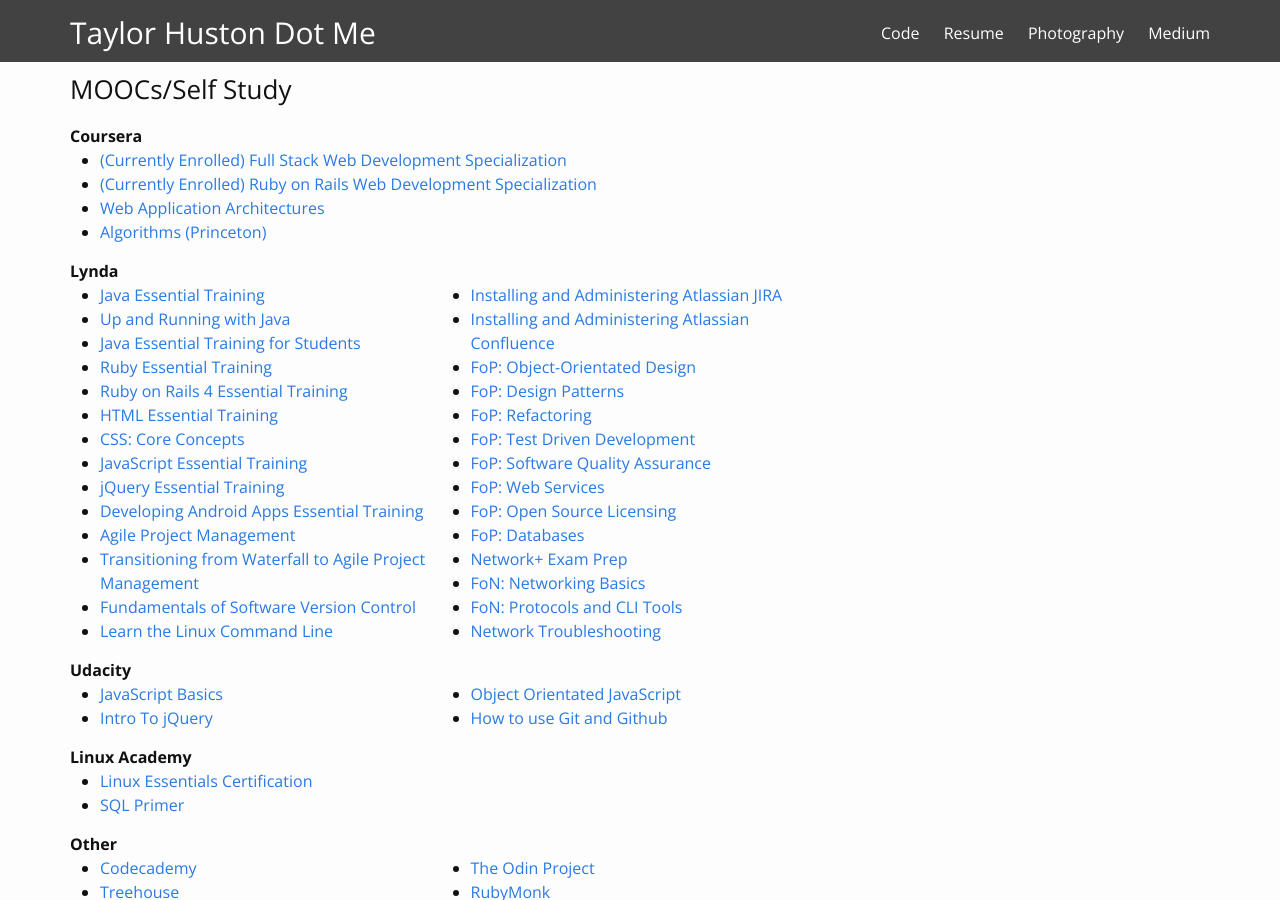
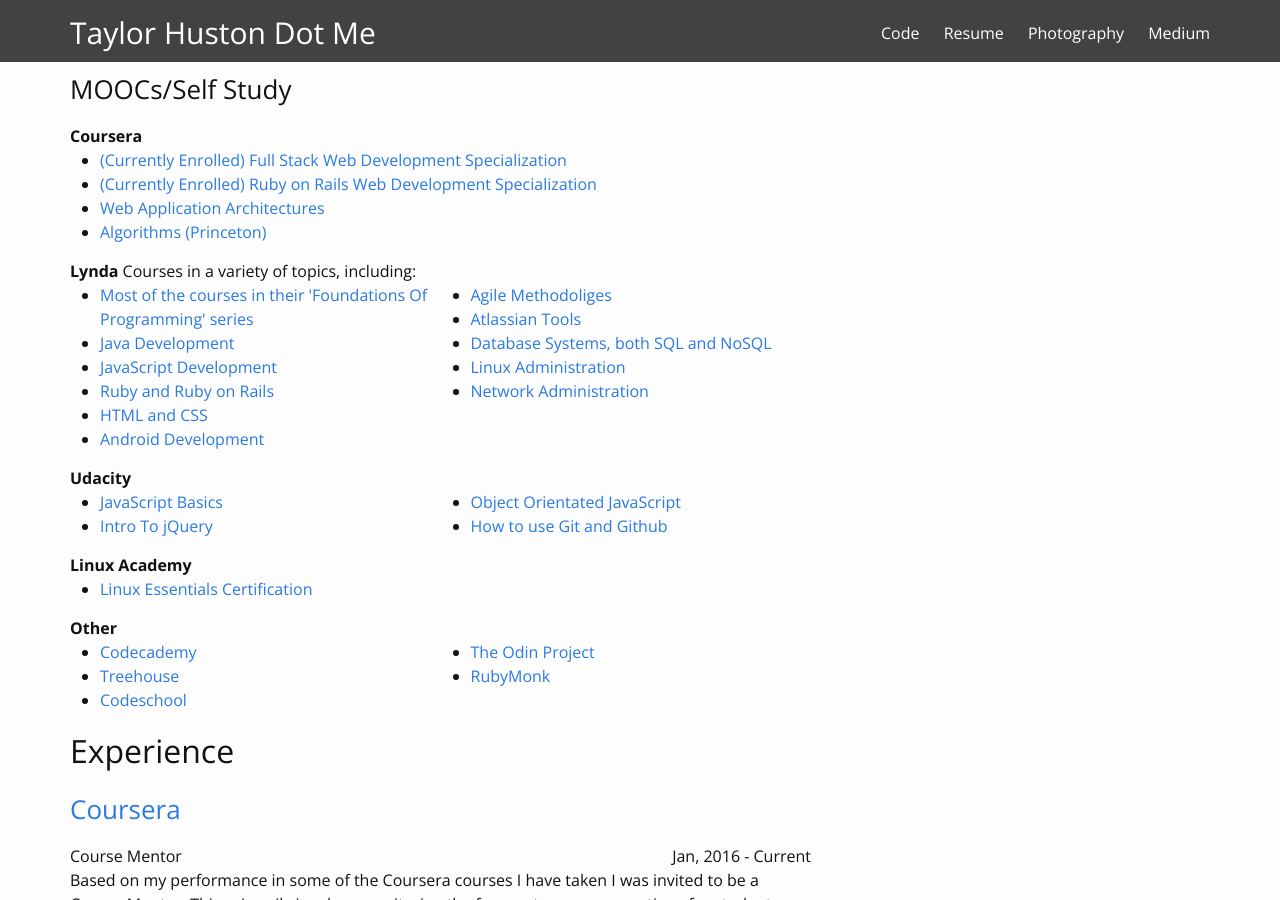
Before and after one commit to TaylorHuston/taylorhuston.github.io, a Jekyll site: the page built from resume.html, in a window 1280 px wide and 900 px high, scrolled down 797 px. Built offline with Jekyll 4.4.1, drawn with Linux system fonts in a browser that asks for light colours; some web fonts are replaced.

Commit message:
Udpate Resume

```diff
--- a/resume.html
+++ b/resume.html
@@ -94,74 +94,40 @@
   </div>
 
   <strong>Lynda</strong>
+  Courses in a variety of topics, including:
 
   <div class="mooc">
     <ul>
-      <li><a href="http://www.lynda.com/AllCertificates/User/1103034" target="_blank">Java Essential Training</a>
+      <li><a href="http://www.lynda.com/AllCertificates/User/1103034" target="_blank">Most of the courses in their 'Foundations Of Programming' series</a>
       </li>
-      <li><a href="http://www.lynda.com/AllCertificates/User/1103034" target="_blank">Up and Running with Java</a>
+      <li><a href="http://www.lynda.com/AllCertificates/User/1103034" target="_blank">Java Development</a>
       </li>
-      <li><a href="http://www.lynda.com/AllCertificates/User/1103034" target="_blank">Java Essential Training for Students</a>
+      <li><a href="http://www.lynda.com/AllCertificates/User/1103034" target="_blank">JavaScript Development</a>
       </li>
-      <li><a href="http://www.lynda.com/AllCertificates/User/1103034" target="_blank">Ruby Essential Training</a>
+      <li><a href="http://www.lynda.com/AllCertificates/User/1103034" target="_blank">Ruby and Ruby on Rails</a>
       </li>
-      <li><a href="http://www.lynda.com/AllCertificates/User/1103034" target="_blank">Ruby on Rails 4 Essential Training</a>
+      <li><a href="http://www.lynda.com/AllCertificates/User/1103034" target="_blank">HTML and CSS</a>
       </li>
-      <li><a href="http://www.lynda.com/AllCertificates/User/1103034" target="_blank">HTML Essential Training</a>
-      </li>
-      <li><a href="http://www.lynda.com/AllCertificates/User/1103034" target="_blank">CSS: Core Concepts</a>
-      </li>
-      <li><a href="http://www.lynda.com/AllCertificates/User/1103034" target="_blank">JavaScript Essential Training</a>
-      </li>
-      <li><a href="http://www.lynda.com/AllCertificates/User/1103034" target="_blank">jQuery Essential Training</a>
-      </li>
-      <li><a href="http://www.lynda.com/AllCertificates/User/1103034" target="_blank">Developing Android Apps Essential Training</a>
-      </li>
-      <li><a href="http://www.lynda.com/AllCertificates/User/1103034" target="_blank">Agile Project Management</a>
-      </li>
-      <li><a href="http://www.lynda.com/AllCertificates/User/1103034" target="_blank">Transitioning from Waterfall to Agile Project Management</a>
-      </li>
-      <li><a href="http://www.lynda.com/AllCertificates/User/1103034" target="_blank">Fundamentals of Software Version Control</a>
-      </li>
-      <li><a href="http://www.lynda.com/AllCertificates/User/1103034" target="_blank">Learn the Linux Command Line</a>
+      <li><a href="http://www.lynda.com/AllCertificates/User/1103034" target="_blank">Android Development</a>
       </li>
     </ul>
 
     <ul>
-      <li><a href="http://www.lynda.com/AllCertificates/User/1103034" target="_blank">Installing and Administering Atlassian JIRA</a>
+      <li><a href="http://www.lynda.com/AllCertificates/User/1103034" target="_blank">Agile Methodoliges</a>
       </li>
-      <li><a href="http://www.lynda.com/AllCertificates/User/1103034" target="_blank">Installing and Administering Atlassian Confluence</a>
+      <li><a href="http://www.lynda.com/AllCertificates/User/1103034" target="_blank">Atlassian Tools</a>
       </li>
-      <li><a href="http://www.lynda.com/AllCertificates/User/1103034" target="_blank">FoP: Object-Orientated Design</a>
+      <li><a href="http://www.lynda.com/AllCertificates/User/1103034" target="_blank">Database Systems, both SQL and NoSQL</a>
       </li>
-      <li><a href="http://www.lynda.com/AllCertificates/User/1103034" target="_blank">FoP: Design Patterns</a>
+      <li><a href="http://www.lynda.com/AllCertificates/User/1103034" target="_blank">Linux Administration</a>
       </li>
-      <li><a href="http://www.lynda.com/AllCertificates/User/1103034" target="_blank">FoP: Refactoring</a>
-      </li>
-      <li><a href="http://www.lynda.com/AllCertificates/User/1103034" target="_blank">FoP: Test Driven Development</a>
-      </li>
-      <li><a href="http://www.lynda.com/AllCertificates/User/1103034" target="_blank">FoP: Software Quality Assurance</a>
-      </li>
-      <li><a href="http://www.lynda.com/AllCertificates/User/1103034" target="_blank">FoP: Web Services</a>
-      </li>
-      <li><a href="http://www.lynda.com/AllCertificates/User/1103034" target="_blank">FoP: Open Source Licensing</a>
-      </li>
-      <li><a href="http://www.lynda.com/AllCertificates/User/1103034" target="_blank">FoP: Databases</a>
-      </li>
-      <li><a href="http://www.lynda.com/AllCertificates/User/1103034" target="_blank">Network+ Exam Prep</a>
-      </li>
-      <li><a href="http://www.lynda.com/AllCertificates/User/1103034" target="_blank">FoN: Networking Basics</a>
-      </li>
-      <li><a href="http://www.lynda.com/AllCertificates/User/1103034" target="_blank">FoN: Protocols and CLI Tools</a>
-      </li>
-      <li><a href="http://www.lynda.com/AllCertificates/User/1103034" target="_blank">Network Troubleshooting</a>
+      <li><a href="http://www.lynda.com/AllCertificates/User/1103034" target="_blank">Network Administration</a>
       </li>
     </ul>
 
   </div>
 
   <strong>Udacity</strong>
-  <br />
 
   <div class="mooc">
     <ul>
@@ -186,8 +152,6 @@
 
     <ul>
       <li><a href="https://linuxacademy.com/profile/show/user/name/taylor.a.huston@gmail.com" target="_blank">Linux Essentials Certification</a>
-      </li>
-      <li><a href="https://linuxacademy.com/profile/show/user/name/taylor.a.huston@gmail.com" target="_blank">SQL Primer</a>
       </li>
     </ul>
 
```
